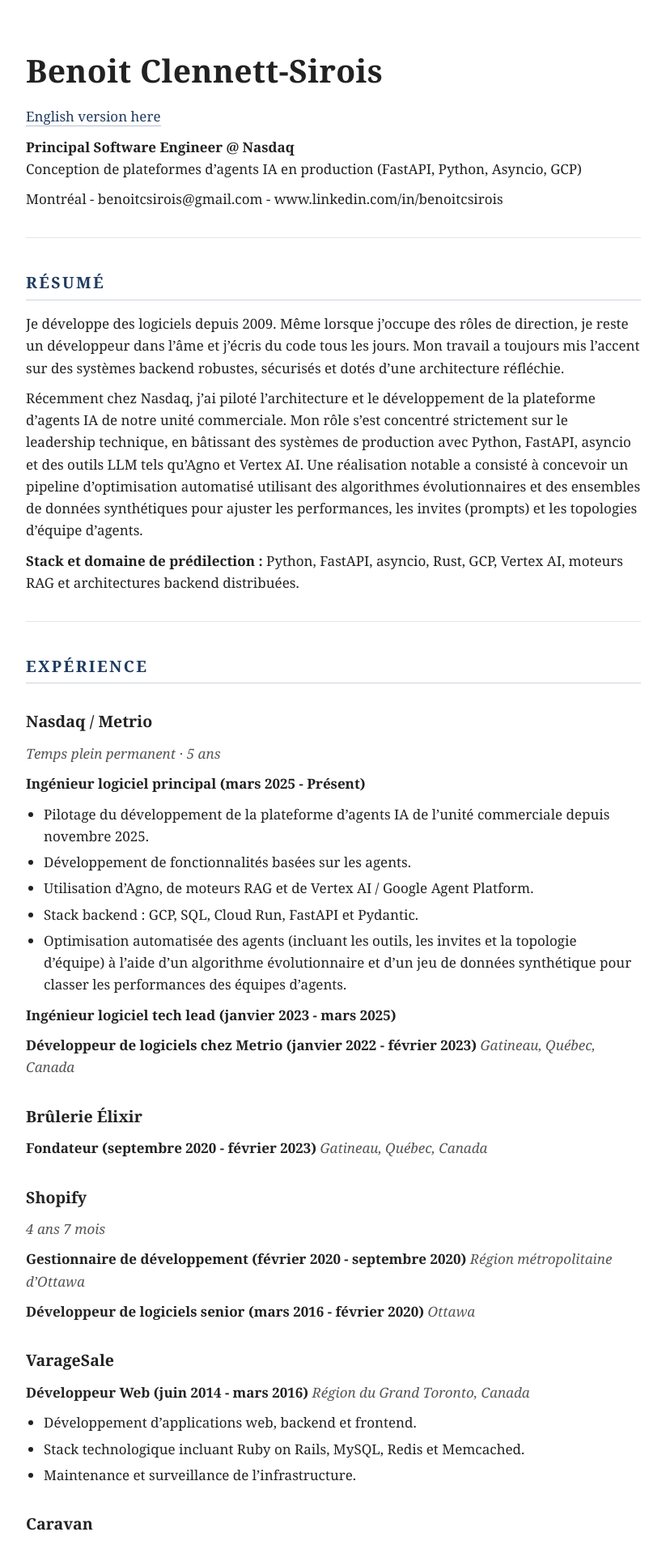
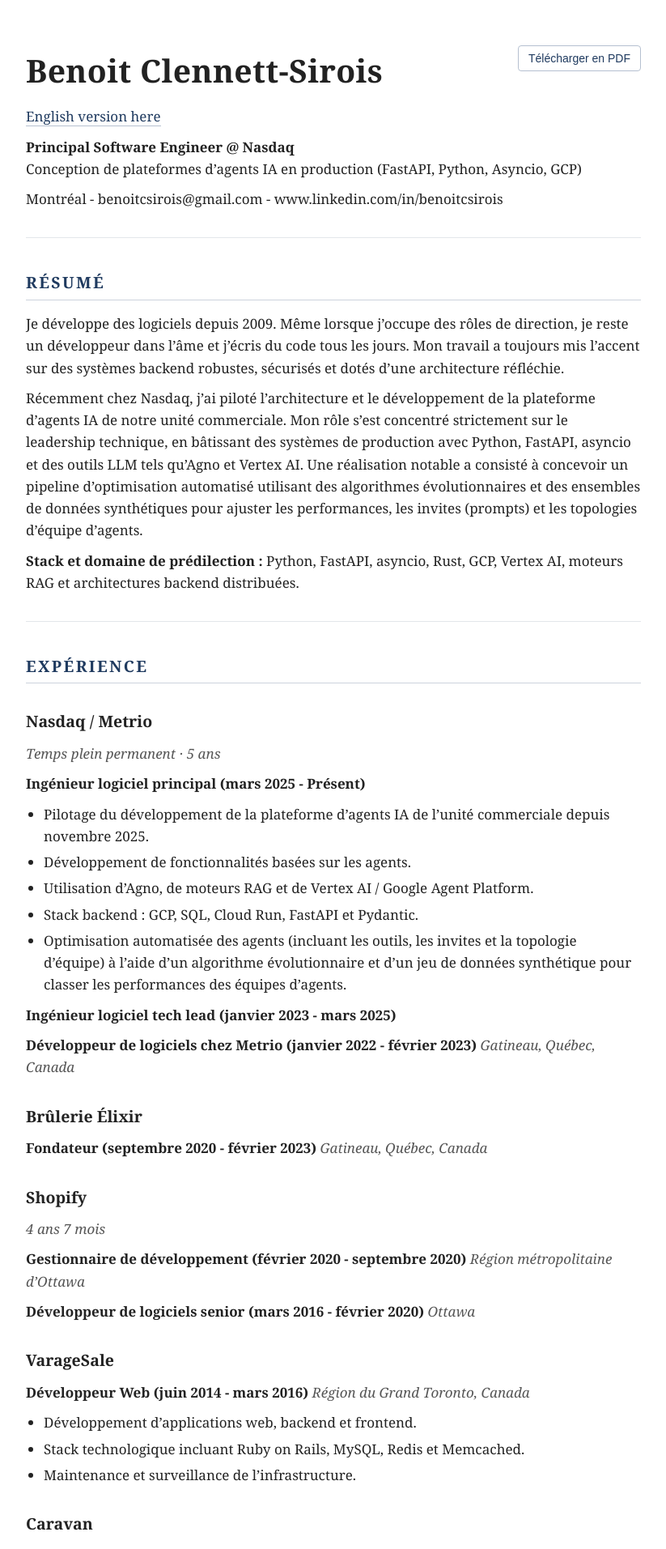
Before and after one commit to benwah/cv, a Jekyll site: the page built from index.md, in a window 1280 px wide. Shown: the top 1913 px of the page at 81% size, without its empty margins (228-1051 px from the left). Built offline with Jekyll 4.4.1, drawn with Linux system fonts in a browser that asks for light colours; our own code applies the rules of GitHub Pages for plain Markdown files.

Commit message:
Add PDF download button

```diff
--- a/_layouts/default.html
+++ b/_layouts/default.html
@@ -17,11 +17,14 @@
       a:hover { border-bottom-color: #1f3a5f; }
       hr { border: 0; border-top: 1px solid #e3e6ea; margin: 2em 0; }
       em { color: #555; }
-      @media print { .main-content { padding: 0; max-width: none; } body { font-size: 11pt; } a { border: 0; } }
+      .pdf-btn { float: right; font: 14px/1 sans-serif; color: #1f3a5f; background: #fff; border: 1px solid #b5c0d0; border-radius: 4px; padding: 8px 12px; cursor: pointer; }
+      .pdf-btn:hover { background: #f1f4f8; }
+      @media print { .pdf-btn { display: none; } .main-content { padding: 0; max-width: none; } body { font-size: 11pt; } a { border: 0; } }
     </style>
   </head>
   <body>
     <div class="main-content">
+      <button class="pdf-btn" onclick="window.print()">{% if page.url contains 'english' %}Download as PDF{% else %}Télécharger en PDF{% endif %}</button>
       {{ content }}
     </div>
   </body>
```
